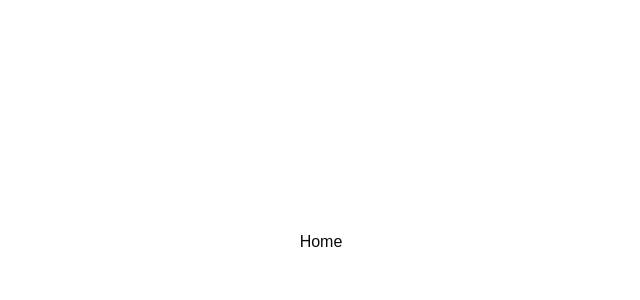
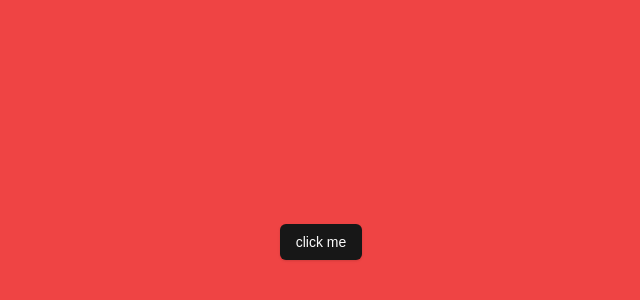
Before and after one commit to ManishDevHub/DocTime, a Next.js app: page / in a window 1280 px wide. Shown: the part 158-458 px from the top of the page, without its empty margins (319-959 px from the left). Built offline with nearby package versions, Linux system fonts and the light colour scheme.

Commit message:
adding routes

```diff
--- /dev/null
+++ b/src/app/documents/[documentId]/page.tsx
@@ -0,0 +1,9 @@
+
+
+
+
+export default function DocumentIdPage() {
+  return (
+    <div>document Id page</div>
+  )
+}
--- /dev/null
+++ b/src/app/documents/page.tsx
@@ -0,0 +1,7 @@
+import React from 'react'
+
+export default function DocumentsPage() {
+  return (
+    <div>Documents Page</div>
+  )
+}
--- a/src/app/page.tsx
+++ b/src/app/page.tsx
@@ -1,7 +1,10 @@
-import React from 'react'
+import { Button } from '@/components/ui/button'
+
 
 export default function Home() {
   return (
-    <div  className='flex items-center min-h-screen justify-center'>Home</div>
+    <div  className=' bg-red-500 flex items-center min-h-screen justify-center'>
+      <Button>click me</Button>
+    </div>
   )
 }
```
